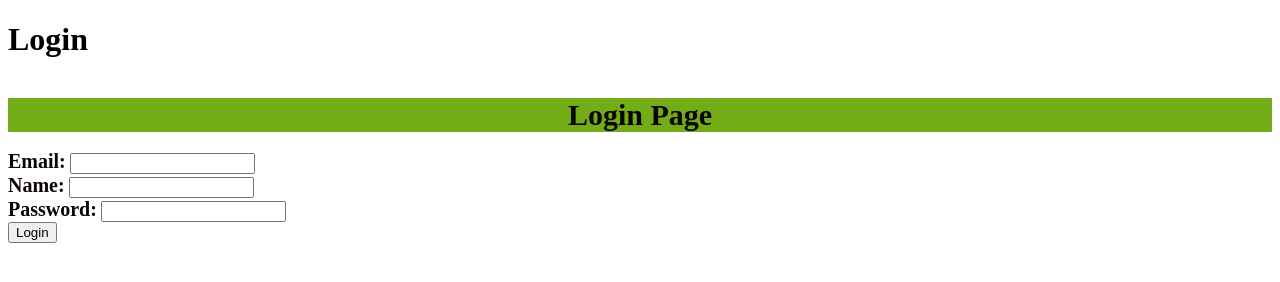
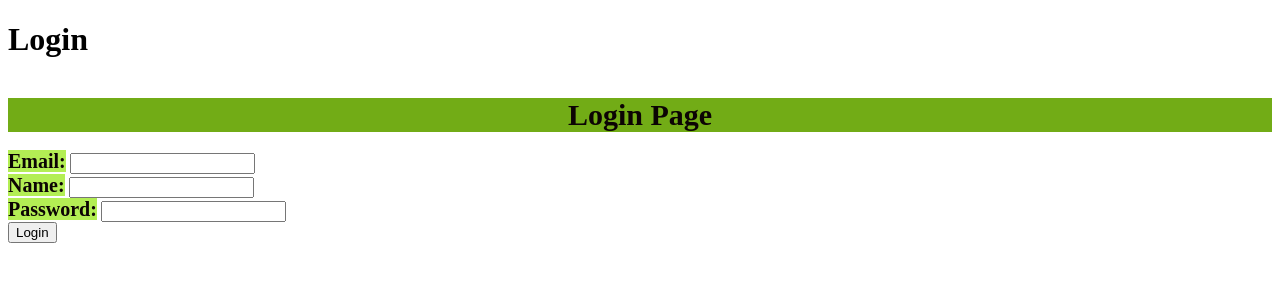
Before and after one commit to phoenixp040986-hub/HTML, a plain HTML site: page login.html in a window 1280 px wide. Drawn offline with Linux system fonts and the light colour scheme.

Commit message:
updated.html

```diff
--- a/login.html
+++ b/login.html
@@ -17,16 +17,19 @@
             font-size: 20px;
             font-weight: bold;
             color: #0c0404;
+            background-color: #b3ee54;
         }
         .Name {
             font-size: 20px;
             font-weight: bold;
             color: #0c0404;
+            background-color: #b3ee54;
         }
         .Password {
             font-size: 20px;
             font-weight: bold;
             color: #0c0404;
+            background-color: #b3ee54;
         }
 
     </style>
```
